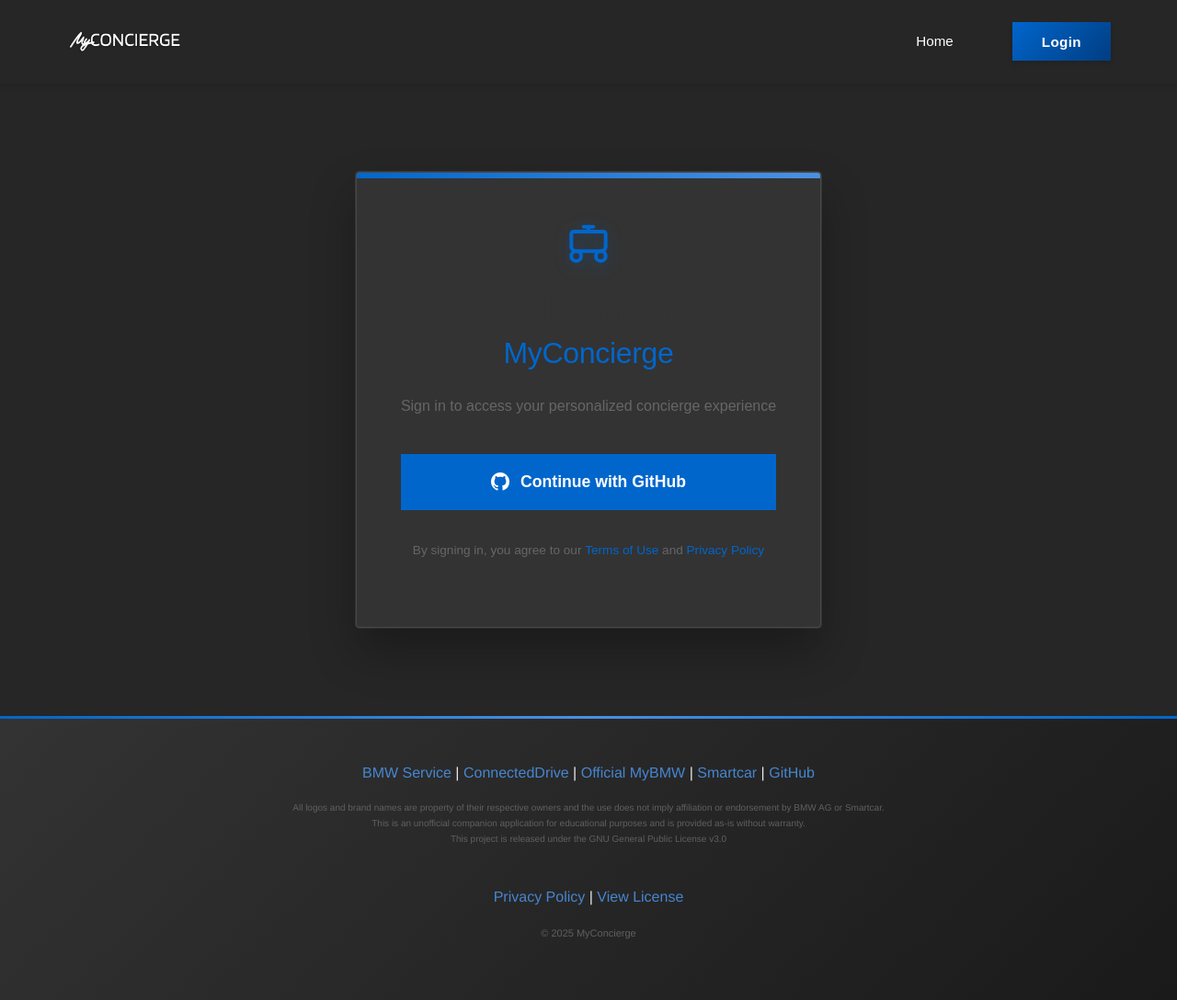
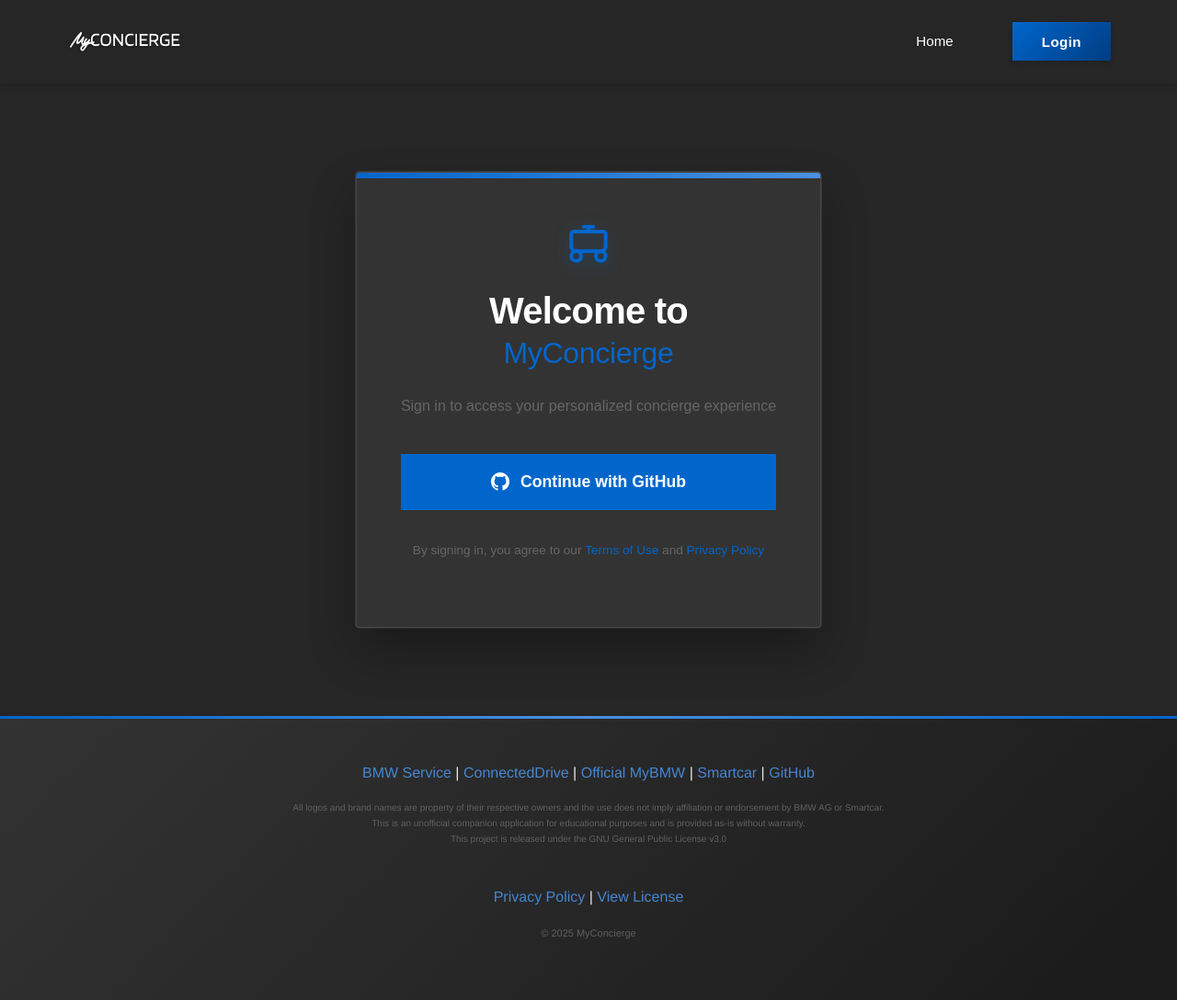
Before and after one commit to chatala1/BMW-Concierge, a Jekyll site: the page built from login.html, in a window 1280 px wide and 1088 px high. Shown: the whole window at 92% size. Built offline with Jekyll 4.4.1, drawn with Linux system fonts in a browser that asks for light colours; some web fonts are replaced.

Commit message:
Update style.css

```diff
--- a/assets/css/style.css
+++ b/assets/css/style.css
@@ -430,11 +430,6 @@
     animation: float 6s ease-in-out infinite;
 }
 
-@keyframes float {
-    0%, 100% { transform: translateY(0px) rotate(0deg); }
-    50% { transform: translateY(-20px) rotate(180deg); }
-}
-
 .hero h1 {
     font-size: clamp(2.5rem, 5vw, 4rem);
     font-weight: var(--font-weight-light);
@@ -634,10 +629,6 @@
     animation: bmwShimmer 3s ease infinite;
 }
 
-@keyframes bmwShimmer {
-    0%, 100% { background-position: 0% 50%; }
-    50% { background-position: 100% 50%; }
-}
 
 .bmw-login-header {
     text-align: center;
@@ -659,7 +650,7 @@
 .bmw-welcome-title {
     font-size: 2.5rem;
     font-weight: 700;
-    color: va(--bmw-white);
+    color: var(--bmw-white);
     margin: 0;
     letter-spacing: -0.02em;
     line-height: 1.1;
```
